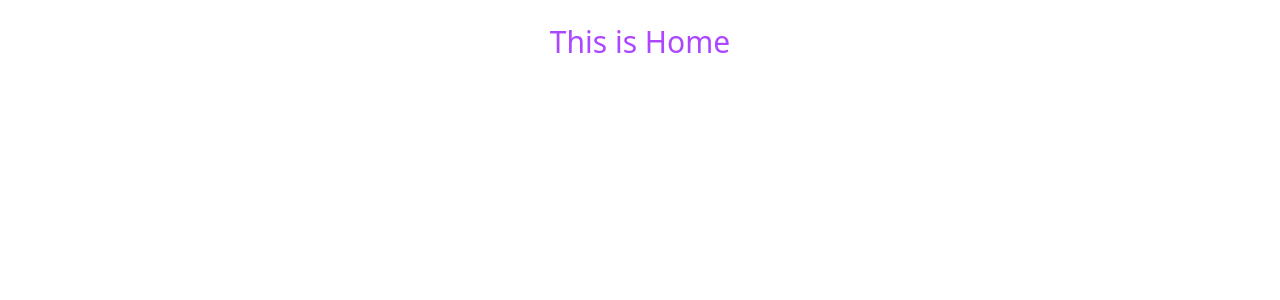
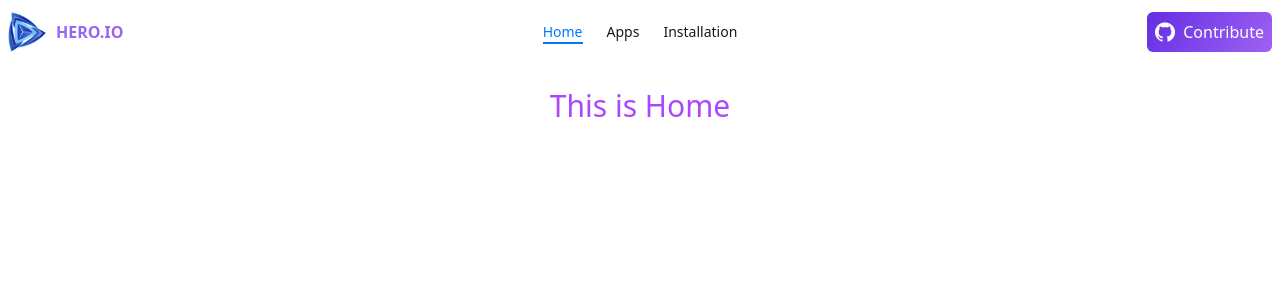
Before and after one commit to imtiaz8936/PH-Milestone08A08-Hero-Apps, a React (Vite) app: page / in a window 1280 px wide. Shown: the top 300 px of the page. Built offline with nearby package versions, Linux system fonts and the light colour scheme.

Commit message:
Navbar Component added

```diff
--- a/src/Components/Header/Navbar.jsx
+++ b/src/Components/Header/Navbar.jsx
@@ -1,15 +1,53 @@
 import React from 'react';
 import { NavLink } from 'react-router';
-// import logoImg from "../../assets/logo.png"
-// import githubImg from "../../assets/github.png"
+import logoImg from "../../assets/logo.png"
+import githubImg from "../../assets/github.png"
 import "./Navbar.css"
 
 
 
+// Navbar Section
 const Navbar = () => {
+    const navLinks = <>
+        <NavLink to="/" className={({ isActive }) =>
+            isActive ? 'active-link' : ''
+        }><li className='font-medium'>Home</li></NavLink>
+        <NavLink to="/listed books" className={({ isActive }) =>
+            `mx-6 font-medium ${isActive ? 'active-link' : ''}`
+        }><li className='font-medium'>Apps</li></NavLink>
+        <NavLink to="/about" className={({ isActive }) =>
+            isActive ? 'active-link' : ''
+        }><li className='font-medium'>Installation</li></NavLink>
+    </>
+
     return (
-        <div>
+        <div className='max-w-[1280px] mx-auto'>
+            <div className="navbar">
+                <div className="navbar-start">
+                    <div className="dropdown">
+                        <div tabIndex={0} role="button" className="btn btn-ghost lg:hidden">
+                            <svg xmlns="http://www.w3.org/2000/svg" className="h-5 w-5" fill="none" viewBox="0 0 24 24" stroke="currentColor"> <path strokeLinecap="round" strokeLinejoin="round" strokeWidth="2" d="M4 6h16M4 12h8m-8 6h16" /> </svg>
+                        </div>
+                        <ul
+                            tabIndex={0}
+                            className="menu menu-sm dropdown-content bg-base-100 rounded-box z-1 mt-3 w-52 p-2 shadow space-y-3">
+                            {navLinks}
+                        </ul>
+                    </div>
+                    <NavLink to="/" className="flex gap-2 items-center"><img className='w-10 h-10' src={logoImg} alt="" />
+                        <span className='text-[#9a65f0] font-bold'>HERO.IO</span></NavLink>
+                </div>
+                <div className="navbar-center hidden lg:flex">
+                    <ul className="menu menu-horizontal px-1">
+                        {navLinks}
+                    </ul>
+                </div>
+                <div className="navbar-end gap-4">
 
+                    <NavLink to="https://github.com/imtiaz8936?tab=repositories" target='_blank' className="flex gap-2 items-center p-2 rounded-md bg-[linear-gradient(125.07deg,rgba(99,46,227,1),rgba(159,98,242,1)_100%)]" >
+                        <img className='h-5' src={githubImg} alt="" /><span className="text-white font-medium">Contribute</span></NavLink>
+                </div>
+            </div>
         </div>
     );
 };
```
